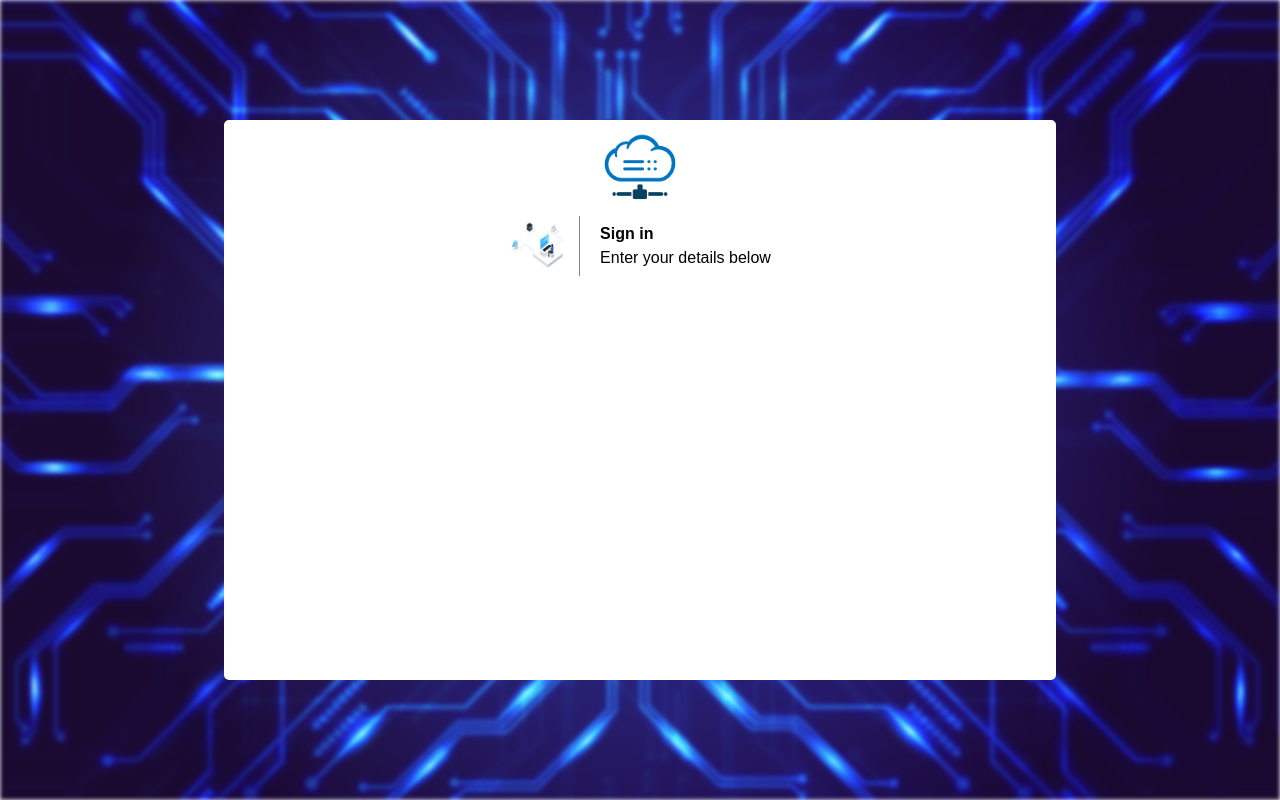
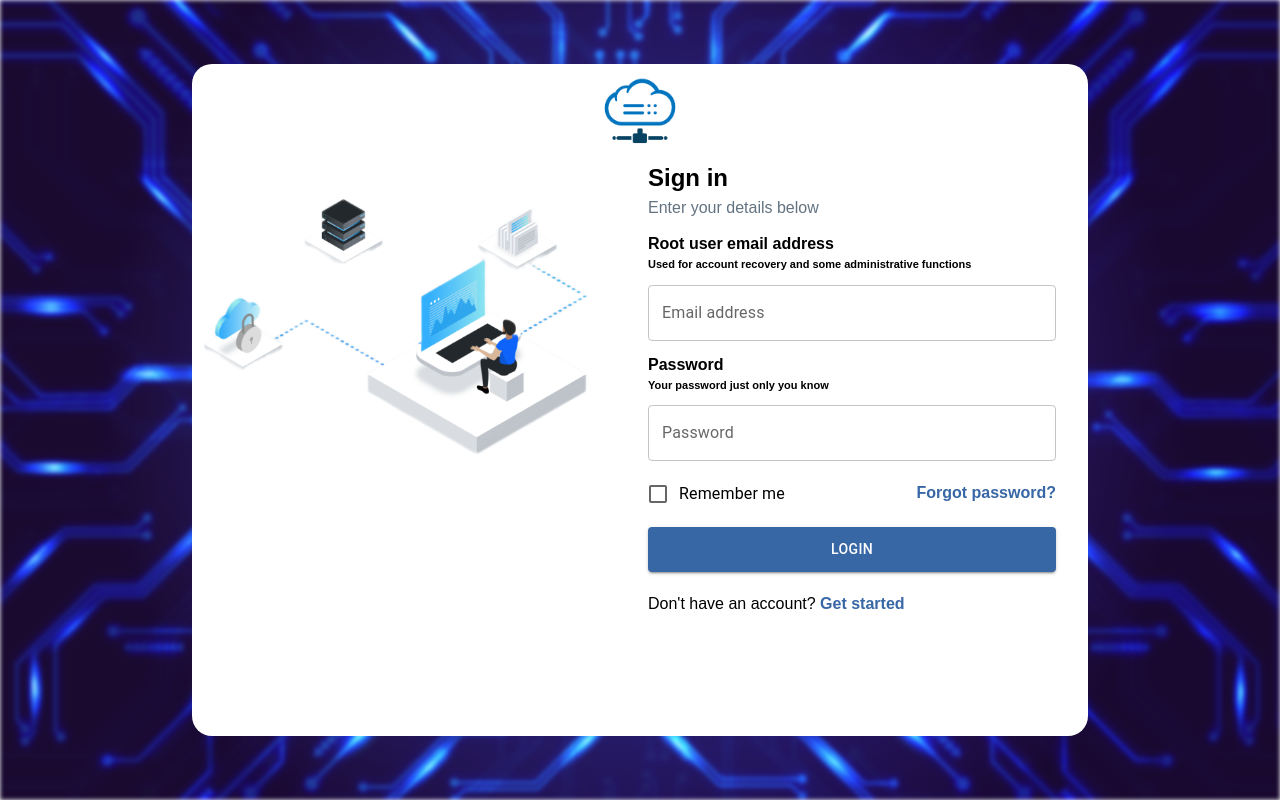
Before and after one commit to dangkhoabo2002/FrontEnd, a React (Create React App) app: page /login in a window 1280 px wide. Built offline with nearby package versions, Linux system fonts and the light colour scheme.

Commit message:
80% login page

```diff
--- /dev/null
+++ b/src/components/loginFooter.js
@@ -0,0 +1,10 @@
+import React from 'react'
+
+export default function Footer() {
+  return (
+    <div className="py-5 mt-4 text-center"
+    style={{color:"white"}}>
+      Copyright © 2024 All rights reserved | Powered by Master Help Desk
+    </div>
+  )
+}
--- a/src/screens/roleUserScreens/login.js
+++ b/src/screens/roleUserScreens/login.js
@@ -2,29 +2,44 @@ import React from "react";
 import bgLogin from "../../images/loginBackgr.png";
 import Logo from "../../images/MHDLogo.png";
 import loginLeft from "../../images/loginLeft.png";
+import {
+  Grid,
+  Checkbox,
+  Button,
+  TextField,
+  FormControlLabel,
+  Box,
+  Item,
+} from "@mui/material";
+import FacebookIcon from "@mui/icons-material/Facebook";
+import Footer from "../../components/loginFooter";
 
 export default function Login() {
   return (
-    <div
+    <>
+    {/* <div
       style={{
-        position: "relative",
-        width: "100vw",
+        position:"relative",
+        width: "100%",
         height: "100vh",
+        top: "0",
+        left: "0",
+        right: "0",
+        bottom: "0",
       }}
-    >
+    > */}
       <div
         style={{
-          position: "absolute",
-          top: "0",
-          left: "0",
-          right: "0",
-          bottom: "0",
+          position: "relative",
+          width: "100%",
+          minHeight: "100vh",
           backgroundImage: `url(${bgLogin})`,
           backgroundPosition: "center",
           backgroundSize: "cover",
           backgroundRepeat: "no-repeat",
-          width: "100%",
-          height: "100%",
+          display: "flex",
+          justifyContent: "center",
+          alignItems: "center",
           filter: "blur(2px)",
         }}
       ></div>
@@ -35,12 +50,10 @@ export default function Login() {
           top: "50%",
           left: "50%",
           transform: "translate(-50%, -50%)",
-          width: "65vw",
-          height: "70vh",
+          width: "70%",
+          height: "84%",
           backgroundColor: "white",
-          zIndex: "0",
-
-          borderRadius: "5px",
+          borderRadius: "20px",
           display: "flex",
           flexDirection: "column",
         }}
@@ -60,41 +73,101 @@ export default function Login() {
           />
         </div>
 
-        <div
-          style={{
-            display: "flex",
-            justifyContent: "center",
-            alignItems: "center",
-          }}
-        >
-          <img
-            src={loginLeft}
-            alt="Login Left"
-            style={{ width: "60px", height: "60px" }}
-          />
+        <Grid container justifyContent="center" spacing={2}>
+          <Grid item xs={12} md={6}>
+            <img src={loginLeft} alt="Login Left" />
+          </Grid>
 
-          <div
-            style={{
-              height: "60px",
-              width: "1px",
-              background: "gray",
-              marginRight: "10px",
-              marginLeft: "10px",
-            }}
-          ></div>
+          <Grid item xs={12} md={6} className="pr-8">
+            <div className="d-flex flex-row align-items-center justify-content-center">
+              <p
+                className="lead mb-0"
+                style={{ fontWeight: "900  ", fontSize: "24px" }}
+              >
+                Sign in
+              </p>
+            </div>
+            <div className="d-flex flex-row align-items-center justify-content-center">
+              <p
+                className="lead mb-0"
+                style={{ fontSize: "16px", color: "#637381" }}
+              >
+                Enter your details below
+              </p>
+            </div>
 
-          <div
-            style={{
-              display: "flex",
-              flexDirection: "column",
-              marginLeft: "10px",
-            }}
-          >
-            <span style={{ fontWeight: "bold" }}>Sign in</span>
-            <span>Enter your details below</span>
-          </div>
-        </div>
+            <div className="emailAddress">
+              <p
+                className="mt-3"
+                style={{ fontSize: "16px", fontWeight: "600" }}>
+                Root user email address
+              </p>
+              <p style={{ fontSize: "11px", fontWeight: "600" }}>Used for account recovery and some administrative functions</p>
+              <div className="textField mt-3">
+                <TextField
+                  label="Email address"
+                  fullWidth
+                  variant="outlined"
+                  className="mb-4"
+                />
+              </div>
+            </div>
+
+            <div className="password">
+              <p
+                className="mt-3"
+                style={{ fontSize: "16px", fontWeight: "600" }}>
+                Password
+              </p>
+              <p style={{ fontSize: "11px", fontWeight: "600" }}>Your password just only you know</p>
+              <div className="textField mt-3">
+                <TextField
+                  label="Password"
+                  fullWidth
+                  variant="outlined"
+                  type="password"
+                  className="mb-4"
+                />
+              </div>
+            </div>
+
+
+            <Box className="mt-3" sx={{ display: 'grid', gridTemplateColumns: 'repeat(2, 1fr)' }}>
+            <div>
+            <FormControlLabel control={<Checkbox />} label="Remember me" /></div>
+            <div className="mt-2" style={{textAlign:"right"}}>
+            <a  href="#" style={{fontWeight:"bold", color:"#3867A5",}}>Forgot password?</a>
+            </div>
+
+            </Box>
+            <div className="loginBtn text-center mt-3" >
+            <Button
+            style={{width:"100%", height:"45px",  backgroundColor:"#3867A5"}}
+                variant="contained"
+                color="primary"
+                className="mb-0"
+              >
+                Login
+              </Button>
+              </div>
+            <div className="text-center text-md-start pt-2 float-left" >
+
+              <p className="small fw-bold mt-2 pt-1 mb-2">
+                Don't have an account?{" "}
+                <b style={{color: "#3867A5"}}><a href="#!" >
+                Get started
+                </a></b>
+              </p>
+            </div>
+          </Grid>
+        </Grid>
+        <Footer/>
+
       </div>
-    </div>
+
+
+    {/* </div> */}
+
+    </>
   );
 }
```
Also changed, not shown: package.json (+6 -3 lines), 2 other files (tests, documents, lock files or other folders).
